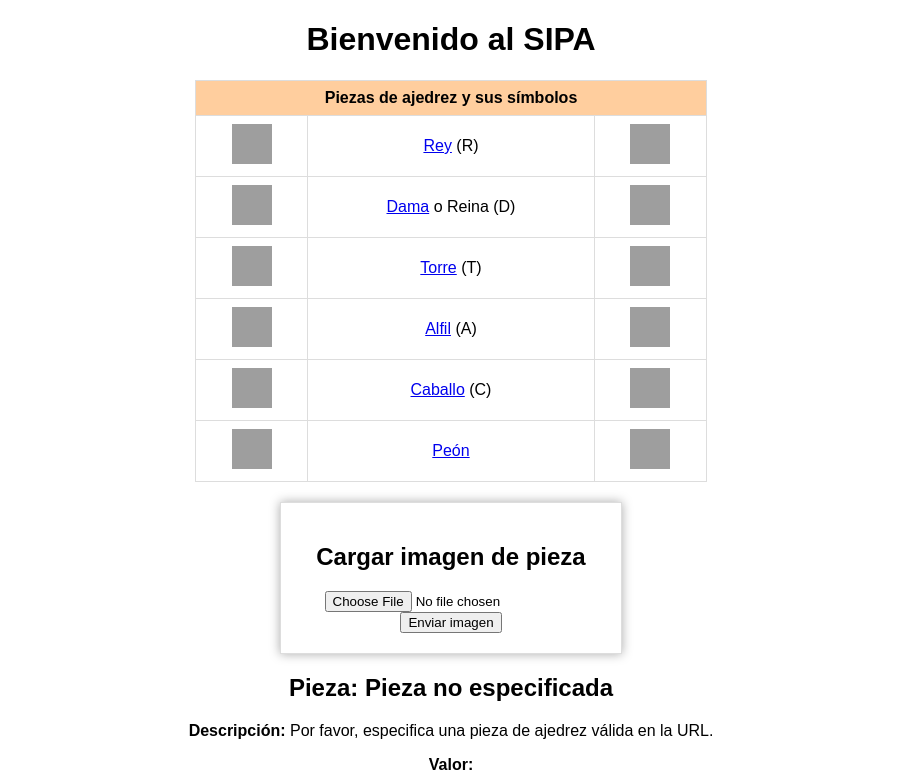
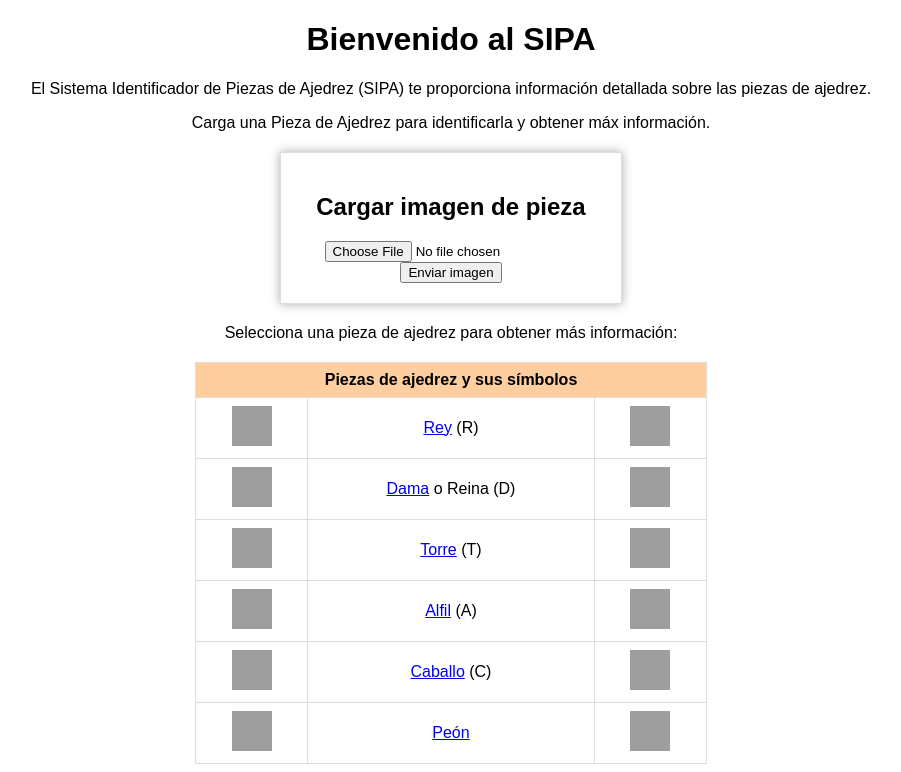
Before and after one commit to RaRdEvA/sipa, a PHP site: page /index.php in a window 1280 px wide. Shown: the part 240-1012 px from the top of the page, without its empty margins (189-1090 px from the left). Run offline with PHP 8.4, Linux system fonts and the light colour scheme; grey boxes are pictures that could not be loaded.

Commit message:
updated index

```diff
--- a/index.php
+++ b/index.php
@@ -122,6 +122,17 @@ if (isset($_GET['piece']) && array_key_exists($_GET['piece'], $chessPieces)) {
 <div class="header"></div>
     <div class="content">
         <h1>Bienvenido al SIPA</h1>
+        <p>El Sistema Identificador de Piezas de Ajedrez (SIPA) te proporciona información detallada sobre las piezas de ajedrez.</p>
+        <p>Carga una Pieza de Ajedrez para identificarla y obtener máx información.</p>
+            <form class="form-upload" action="<?= htmlspecialchars($_SERVER['PHP_SELF']); ?>" method="post" enctype="multipart/form-data">
+                <h2>Cargar imagen de pieza</h2>
+                <input type="file" name="chessImage" required>
+                <button type="submit">Enviar imagen</button>
+            </form>
+            <?php
+                // PHP logic to display chess piece information
+            ?>
+        <p>Selecciona una pieza de ajedrez para obtener más información:</p>
             <table class="infobox" style="text-align: center">
                 <tbody>
                     <tr>
@@ -220,14 +231,6 @@ if (isset($_GET['piece']) && array_key_exists($_GET['piece'], $chessPieces)) {
                     </tr>
                 </tbody>
             </table>
-            <form class="form-upload" action="<?= htmlspecialchars($_SERVER['PHP_SELF']); ?>" method="post" enctype="multipart/form-data">
-                <h2>Cargar imagen de pieza</h2>
-                <input type="file" name="chessImage" required>
-                <button type="submit">Enviar imagen</button>
-            </form>
-            <?php
-                // PHP logic to display chess piece information
-            ?>
         <h2>Pieza: <?= $piece['nombre'] ?? 'No especificada' ?></h2>
         <p><strong>Descripción:</strong> <?= $piece['descripcion'] ?? 'No disponible' ?></p>
         <p><strong>Valor:</strong> <?= $piece['valor'] ?? 'No disponible' ?></p>
```
